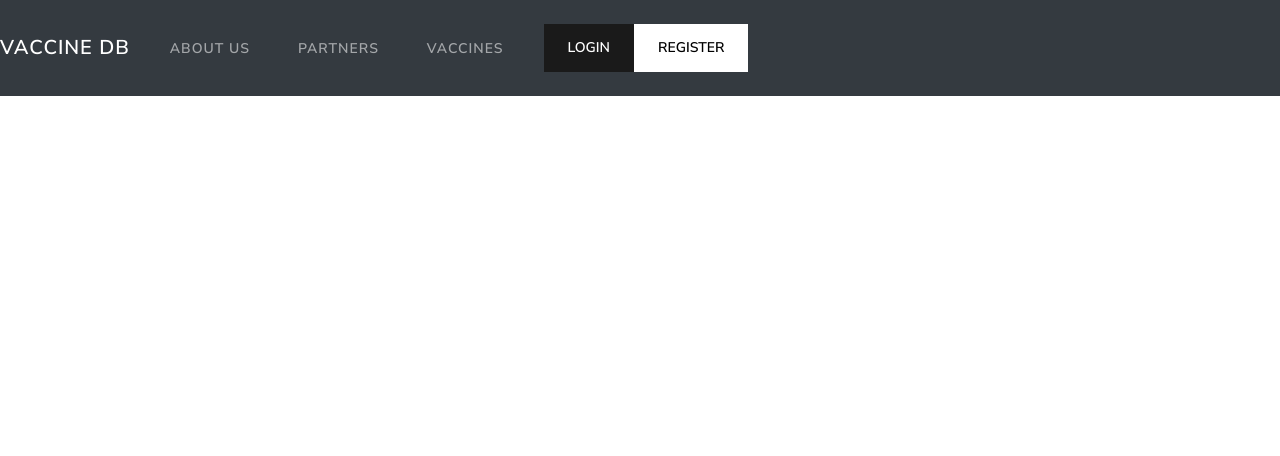
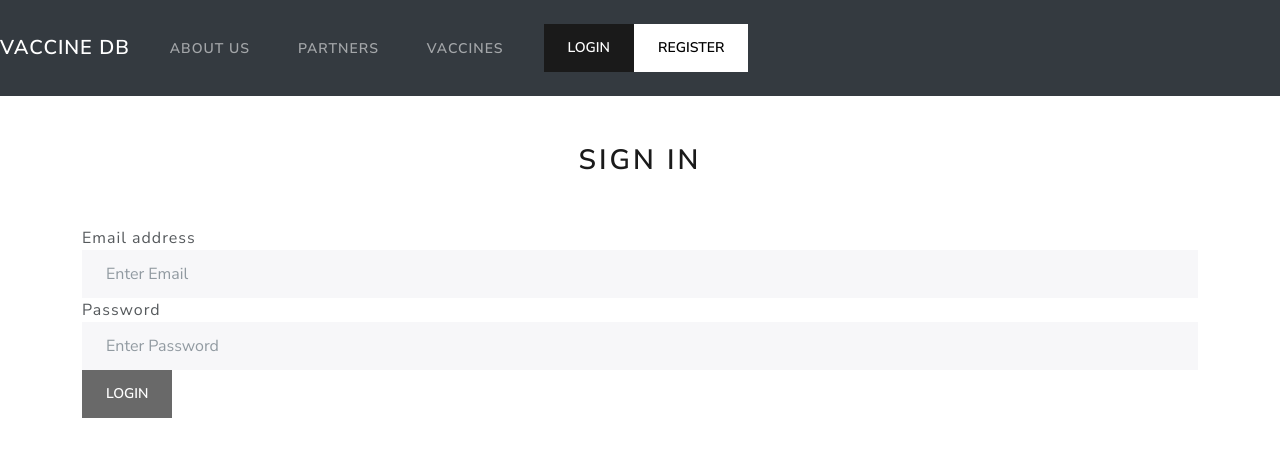
Before and after one commit to bolleyboll/Splitwise, an Angular app: page /login in a window 1280 px wide. Before the commit this address led to /. Shown: the top 456 px of the page. Built offline with nearby package versions, Linux system fonts and the light colour scheme.

Commit message:
Login + Dash

```diff
--- a/src/app/app-routing.module.ts
+++ b/src/app/app-routing.module.ts
@@ -2,6 +2,7 @@ import { NgModule } from "@angular/core";
 import { RouterModule, Routes } from "@angular/router";
 import { IndexComponent } from "./index/index.component";
 import { RegisterComponent } from "./register/register.component";
+import { LoginComponent } from "./login/login.component";
 
 const routes: Routes = [
   {
@@ -12,6 +13,10 @@ const routes: Routes = [
     path: "register",
     component: RegisterComponent,
   },
+  {
+    path: "login",
+    component: LoginComponent,
+  },
 ];
 
 @NgModule({
--- a/src/app/app.module.ts
+++ b/src/app/app.module.ts
@@ -10,6 +10,7 @@ import { NavbarComponent } from './navbar/navbar.component';
 import { RegisterComponent } from './register/register.component';
 import { FormsModule } from '@angular/forms';
 import { LoginComponent } from './login/login.component';
+import { DashboardComponent } from './dashboard/dashboard.component';
 
 @NgModule({
   declarations: [
@@ -17,7 +18,8 @@ import { LoginComponent } from './login/login.component';
     NavbarComponent,
     IndexComponent,
     RegisterComponent,
-    LoginComponent
+    LoginComponent,
+    DashboardComponent
   ],
   imports: [
     BrowserModule,
--- a/src/app/auth.service.ts
+++ b/src/app/auth.service.ts
@@ -25,13 +25,9 @@ export class AuthService {
   //     httpOptions
   //   );
   // }
-  // signInPat(login) {
-  //   return this.http.post(
-  //     "http://localhost:8080/patient/signin",
-  //     login,
-  //     httpOptions
-  //   );
-  // }
+  signIn(login) {
+    return this.http.post("http://localhost:8080/signin", login, httpOptions);
+  }
   patRegister(user) {
     return this.http.post("http://localhost:8080/register", user);
   }
--- /dev/null
+++ b/src/app/dashboard/dashboard.component.html
@@ -0,0 +1 @@
+<p>dashboard works!</p>
--- /dev/null
+++ b/src/app/dashboard/dashboard.component.ts
@@ -0,0 +1,15 @@
+import { Component, OnInit } from '@angular/core';
+
+@Component({
+  selector: 'app-dashboard',
+  templateUrl: './dashboard.component.html',
+  styleUrls: ['./dashboard.component.css']
+})
+export class DashboardComponent implements OnInit {
+
+  constructor() { }
+
+  ngOnInit(): void {
+  }
+
+}
--- a/src/app/login/login.component.css
+++ b/src/app/login/login.component.css
@@ -0,0 +1,4 @@
+.st {
+	border: 1px solid grey;
+	border-radius: 5px;
+  }
--- a/src/app/login/login.component.html
+++ b/src/app/login/login.component.html
@@ -1 +1,55 @@
-<p>login works!</p>
+<div class="container">
+  <h2 class="text-center my-5">Sign In</h2>
+  <form (ngSubmit)="loginSubmit(loginForm)" #loginForm="ngForm">
+    <div class="form-group">
+      <label>Email address</label>
+      <input
+        type="text"
+        class="form-control"
+        name="email"
+        #email="ngModel"
+        [(ngModel)]="login.email"
+        placeholder="Enter Email"
+        required
+      />
+      <small class="form-text text-warning" *ngIf="email.invalid && email.dirty"
+        >Email can't be empty</small
+      >
+    </div>
+    <div class="form-group">
+      <label>Password</label>
+      <input
+        type="password"
+        class="form-control"
+        name="passsword"
+        #password="ngModel"
+        [(ngModel)]="login.password"
+        placeholder="Enter Password"
+        required
+      />
+      <small
+        class="form-text text-warning"
+        *ngIf="password.invalid && password.dirty"
+        >Password can't be empty</small
+      >
+    </div>
+    <button
+      type="submit"
+      class="btn btn-primary"
+      [disabled]="loginForm.pristine || loginForm.invalid"
+    >
+      Login
+    </button>
+  </form>
+
+  <div class="alert alert-danger my-3" role="alert" *ngIf="errorFlag">
+    <div class="d-flex justify-content-start align-items-center">
+      <i class="material-icons md-28 mr-3" style="font-size: 28px">
+        highlight_off
+      </i>
+      <h4 class="alert-heading mb-0">Sign in unsuccessfull!</h4>
+    </div>
+    <hr />
+    <p class="mb-0">Please enter valid credintials.</p>
+  </div>
+</div>
--- a/src/app/login/login.component.ts
+++ b/src/app/login/login.component.ts
@@ -1,15 +1,39 @@
-import { Component, OnInit } from '@angular/core';
+import { Component, OnInit } from "@angular/core";
+import { Router } from "@angular/router";
+import { AuthService } from "../auth.service";
+import { Login } from "../model/Login";
+import { User } from "../model/User";
 
 @Component({
-  selector: 'app-login',
-  templateUrl: './login.component.html',
-  styleUrls: ['./login.component.css']
+  selector: "app-login",
+  templateUrl: "./login.component.html",
+  styleUrls: ["./login.component.css"],
 })
 export class LoginComponent implements OnInit {
+  currentUser: User;
+  login: Login;
+  roledata: String;
+  errorFlag: boolean;
 
-  constructor() { }
-
-  ngOnInit(): void {
+  constructor(public auth: AuthService, public router: Router) {
+    this.login = new Login();
+    this.roledata = "";
   }
 
+  ngOnInit(): void {}
+
+  loginSubmit(loginForm) {
+    this.errorFlag = false;
+    this.auth.signIn(this.login).subscribe((res: any) => {
+      if (res === null) {
+        this.errorFlag = true;
+      } else {
+        this.auth.currentuser = res;
+        this.auth.isLoggedIn = true;
+        this.router.navigateByUrl("dashboard");
+      }
+    });
+    this.login = new Login();
+    loginForm.form.markAsPristine();
+  }
 }
--- /dev/null
+++ b/src/app/model/Login.ts
@@ -0,0 +1,8 @@
+export class Login {
+	email: String;
+	password: String;
+	constructor() {
+	  this.email = '';
+	  this.password = '';
+	}
+  }
--- a/src/app/navbar/navbar.component.html
+++ b/src/app/navbar/navbar.component.html
@@ -24,7 +24,7 @@
 	  <div class="form-inline my-2 my-lg-0">
 		<button
 		  class="btn btn-primary"
-		  routerLink="signin"
+		  routerLink="login"
 		  *ngIf="!this.auth.isLoggedIn"
 		>
 		  Login
```
Also changed, not shown: src/app/dashboard/dashboard.component.css (added), 1 other file (tests, documents, lock files or other folders).
